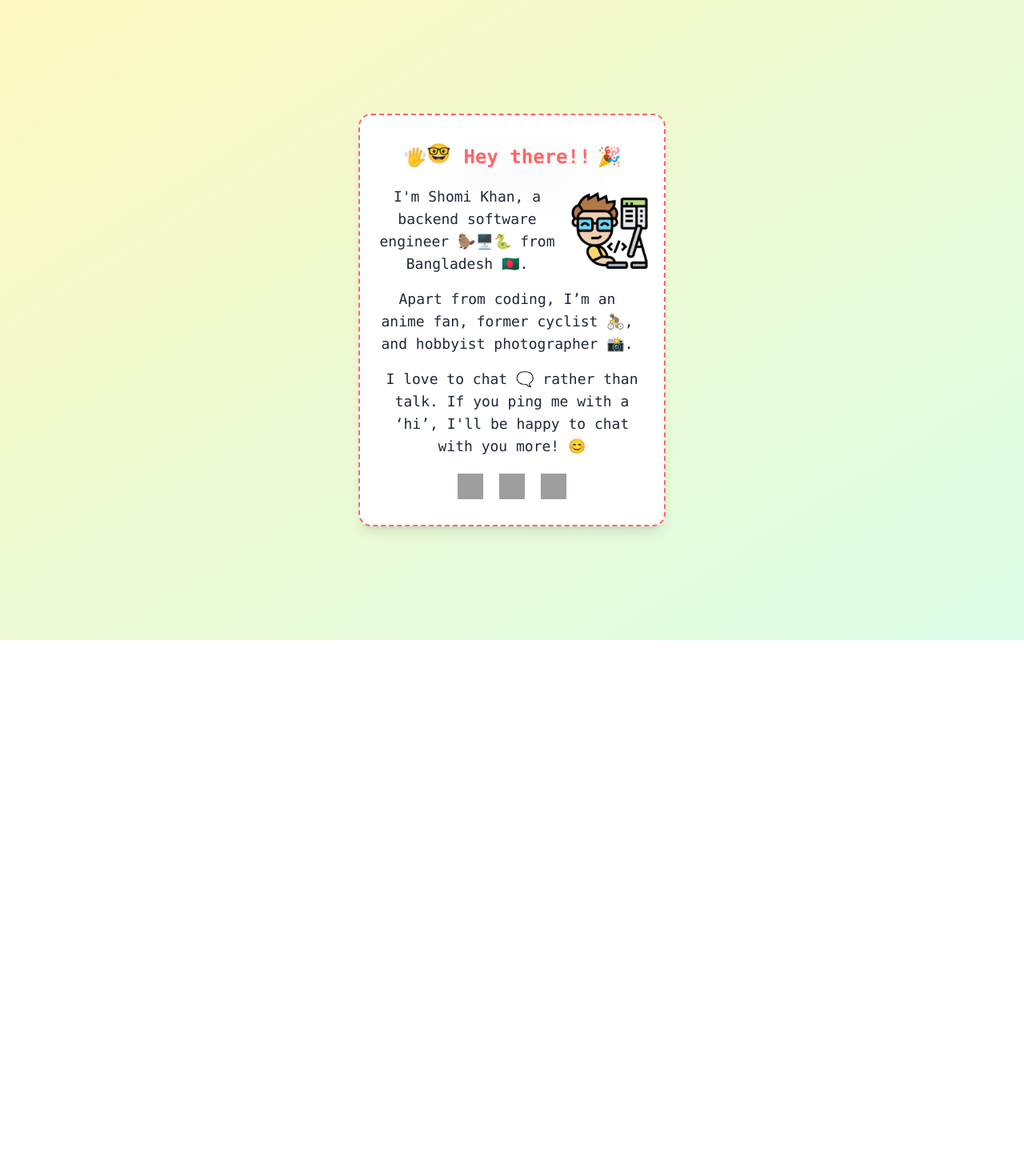
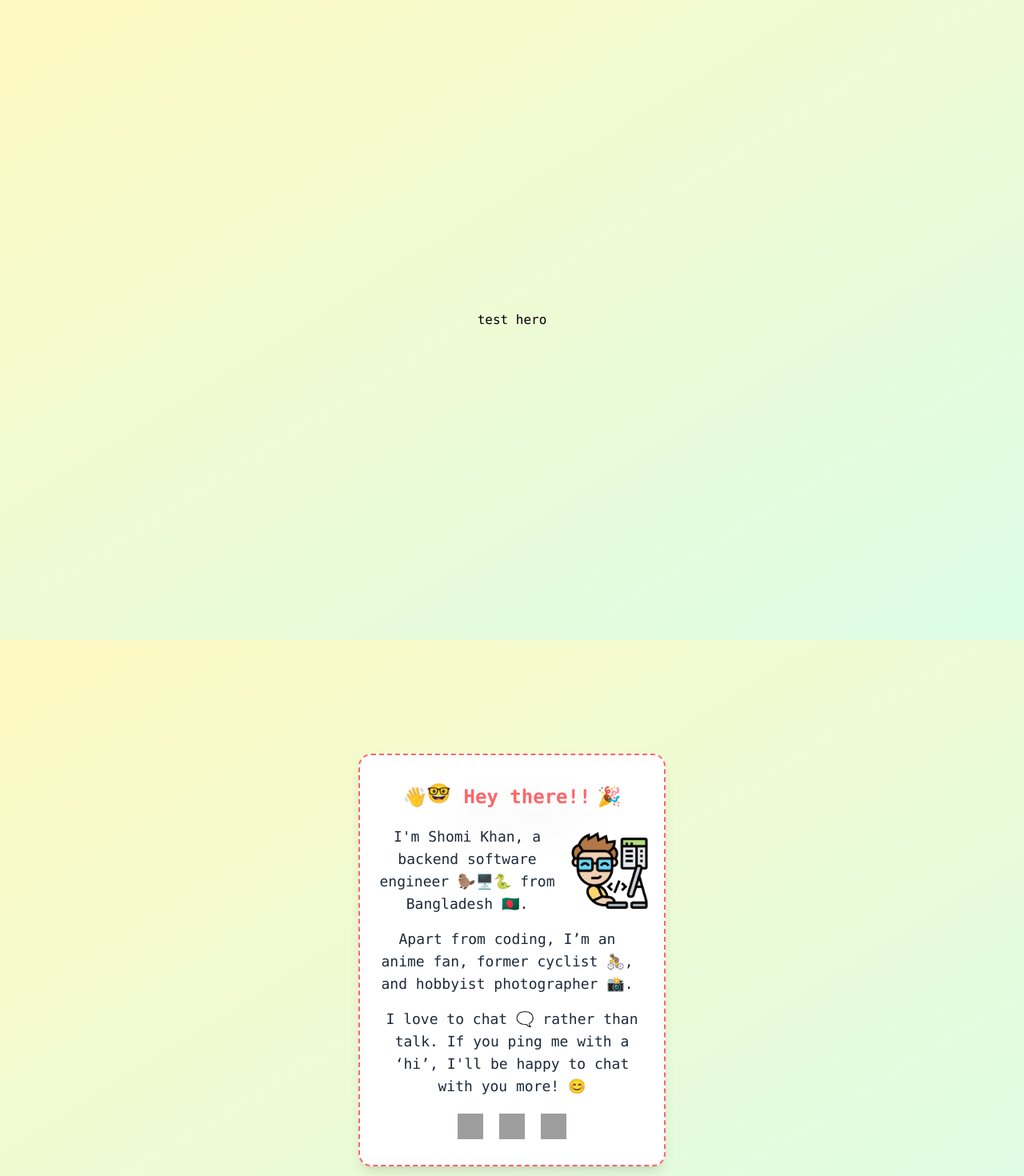
Before and after one commit to nahK994/nahK994.github.io, a Next.js app: page / in a window 1280 px wide. Shown: the top 1470 px of the page at 80% size. Before the commit the page ends 800 px from the top, so only its background shows below. Built offline with nearby package versions, Linux system fonts and the light colour scheme; grey boxes are pictures that could not be loaded.

Commit message:
separate about and init hero component

```diff
--- /dev/null
+++ b/app/components/about/page.tsx
@@ -0,0 +1,35 @@
+import Image from "next/image";
+
+export default function About() {
+    return <div className="flex justify-center items-center h-screen bg-gradient-to-br from-yellow-100 to-green-100 font-mono px-3">
+        <div
+            className="bg-white border-2 border-dashed border-red-400 rounded-2xl shadow-lg py-8 px-2 sm:px-5 max-w-sm text-center opacity-0 animate-fadeIn">
+            <h2 className="font-bold flex justify-center items-center mb-4 text-2xl">
+                <span className="animate-wave">👋</span>
+                <span className="mb-2 mr-4">🤓</span>
+                <span className="text-red-400 drop-shadow-2xl mr-2">Hey there!!</span>
+                <span>🎉</span>
+            </h2>
+            <div className="flex flex-col sm:flex-row justify-center items-center mb-4 gap-x-4">
+                <p className="text-gray-800 text-lg">I'm Shomi Khan, a backend software engineer 🦫🖥️🐍 from
+                    Bangladesh 🇧🇩.</p>
+                <Image src="/programmer.png" alt="Shomi Khan" width={96} height={96} className="w-20 h-20 sm:w-24 sm:h-24 mt-4 sm:mt-0" />
+            </div>
+            <p className="pr-3 text-gray-800 mb-4 text-lg">Apart from coding, I’m an anime fan, former cyclist 🚴, and hobbyist
+                photographer 📸.</p>
+            <p className="text-gray-800 text-lg">I love to chat 🗨️ rather than talk. If you ping me with a ‘hi’, I'll be happy
+                to chat with you more! 😊</p>
+            <div className="flex justify-center gap-5 mt-5">
+                <a href="https://github.com/nahK994" target="_blank">
+                    <Image src="https://cdn-icons-png.flaticon.com/512/25/25231.png" alt="GitHub" width={32} height={32} className="w-8 h-8" />
+                </a>
+                <a href="https://linkedin.com/in/shomikhan" target="_blank">
+                    <Image src="https://cdn-icons-png.flaticon.com/512/174/174857.png" alt="LinkedIn" width={32} height={32} className="w-8 h-8" />
+                </a>
+                <a href="https://www.facebook.com/shomi.khan1" target="_blank">
+                    <Image src="https://cdn-icons-png.flaticon.com/512/174/174848.png" alt="Facebook" width={32} height={32} className="w-8 h-8" />
+                </a>
+            </div>
+        </div>
+    </div>
+}
--- /dev/null
+++ b/app/components/hero/page.tsx
@@ -0,0 +1,5 @@
+export default function Hero() {
+    return <div className="flex justify-center items-center h-screen bg-gradient-to-br from-yellow-100 to-green-100 font-mono px-3">
+    test hero
+    </div>
+}
--- a/app/layout.tsx
+++ b/app/layout.tsx
@@ -17,7 +17,7 @@ export default function RootLayout({
         <link rel="icon" href="/programmer.png" sizes="any" />
       </head>
       <body
-        className="flex justify-center items-center h-screen bg-gradient-to-br from-yellow-100 to-green-100 font-mono px-3"
+        className=""
       >
         {children}
       </body>
--- a/app/page.tsx
+++ b/app/page.tsx
@@ -1,35 +1,11 @@
-import Image from "next/image";
+import About from "./components/about/page";
+import Hero from "./components/hero/page";
 
 export default function Home() {
   return (
-    <div
-        className="bg-white border-2 border-dashed border-red-400 rounded-2xl shadow-lg py-8 px-2 sm:px-5 max-w-sm text-center opacity-0 animate-fadeIn">
-        <h2 className="font-bold flex justify-center items-center mb-4 text-2xl">
-            <span className="animate-wave">👋</span>
-            <span className="mb-2 mr-4">🤓</span>
-            <span className="text-red-400 drop-shadow-2xl mr-2">Hey there!!</span>
-            <span>🎉</span>
-        </h2>
-        <div className="flex flex-col sm:flex-row justify-center items-center mb-4 gap-x-4">
-            <p className="text-gray-800 text-lg">I'm Shomi Khan, a backend software engineer 🦫🖥️🐍 from
-                Bangladesh 🇧🇩.</p>
-            <Image src="/programmer.png" alt="Shomi Khan" width={96} height={96} className="w-20 h-20 sm:w-24 sm:h-24 mt-4 sm:mt-0" />
-        </div>
-        <p className="pr-3 text-gray-800 mb-4 text-lg">Apart from coding, I’m an anime fan, former cyclist 🚴, and hobbyist
-            photographer 📸.</p>
-        <p className="text-gray-800 text-lg">I love to chat 🗨️ rather than talk. If you ping me with a ‘hi’, I'll be happy
-            to chat with you more! 😊</p>
-        <div className="flex justify-center gap-5 mt-5">
-            <a href="https://github.com/nahK994" target="_blank">
-                <Image src="https://cdn-icons-png.flaticon.com/512/25/25231.png" alt="GitHub" width={32} height={32} className="w-8 h-8" />
-            </a>
-            <a href="https://linkedin.com/in/shomikhan" target="_blank">
-                <Image src="https://cdn-icons-png.flaticon.com/512/174/174857.png" alt="LinkedIn" width={32} height={32} className="w-8 h-8" />
-            </a>
-            <a href="https://www.facebook.com/shomi.khan1" target="_blank">
-                <Image src="https://cdn-icons-png.flaticon.com/512/174/174848.png" alt="Facebook" width={32} height={32} className="w-8 h-8" />
-            </a>
-        </div>
+    <div className="flex flex-col">
+        <Hero />
+        <About />
     </div>
   );
 }
```
